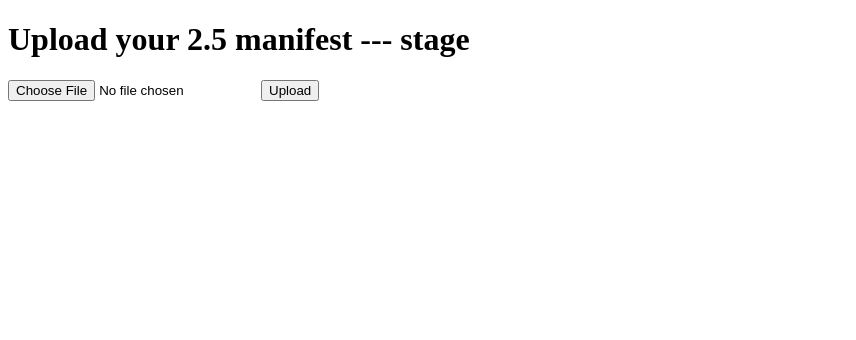
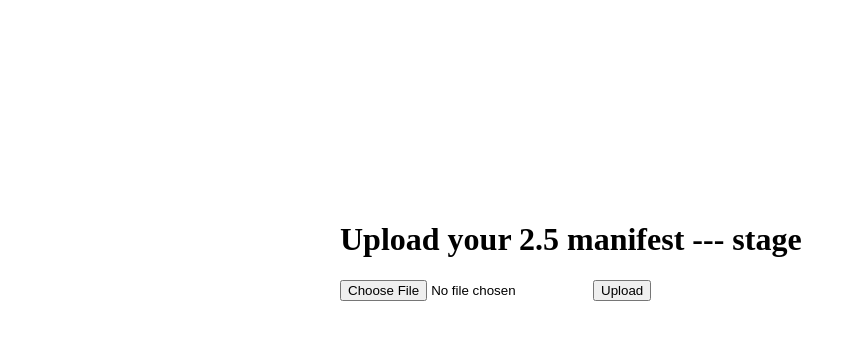
Before and after one commit to firegnu/next-manifest-convert, a Next.js app: page / in a window 1280 px wide. Shown: the top 340 px of the page, without its empty margins (0-856 px from the left). Built offline with nearby package versions, Linux system fonts and the light colour scheme.

Commit message:
Modify some styles.

```diff
--- a/pages/index.js
+++ b/pages/index.js
@@ -29,13 +29,14 @@ class SimpleReactFileUpload extends React.Component {
         const a = document.createElement('a');
         a.setAttribute('id', 'manifest-download');
         a.setAttribute('href', `/api/download?uuid=${response.data.uuid}`);
-        a.innerHTML = 'Download convert link';
+        a.setAttribute('')
+        a.innerHTML = 'Download converted manifest';
         root.appendChild(a);
       })
     }
   }
   onChange(e) {
-    this.setState({file:e.target.files[0]})
+    this.setState({file:e.target.files[0]});
   }
   fileUpload(file){
     const url = '/api/convert';
@@ -51,7 +52,7 @@ class SimpleReactFileUpload extends React.Component {
 
   render() {
     return (
-      <div id="root">
+      <div id="root" className={utilStyles.root}>
         <form onSubmit={this.onFormSubmit}>
           <h1>Upload your 2.5 manifest  --- stage</h1>
           <input type="file" onChange={this.onChange} />
--- a/styles/utils.module.css
+++ b/styles/utils.module.css
@@ -70,3 +70,13 @@
     border-radius: 4px;
     font-size: 24px;
 }
+
+.root {
+    position: fixed;
+    top: 50%;
+    left: 50%;
+    -webkit-transform: translate(-50%, -50%);
+    transform: translate(-50%, -50%);
+    width: 600px;
+    height: 400px;
+}
```
